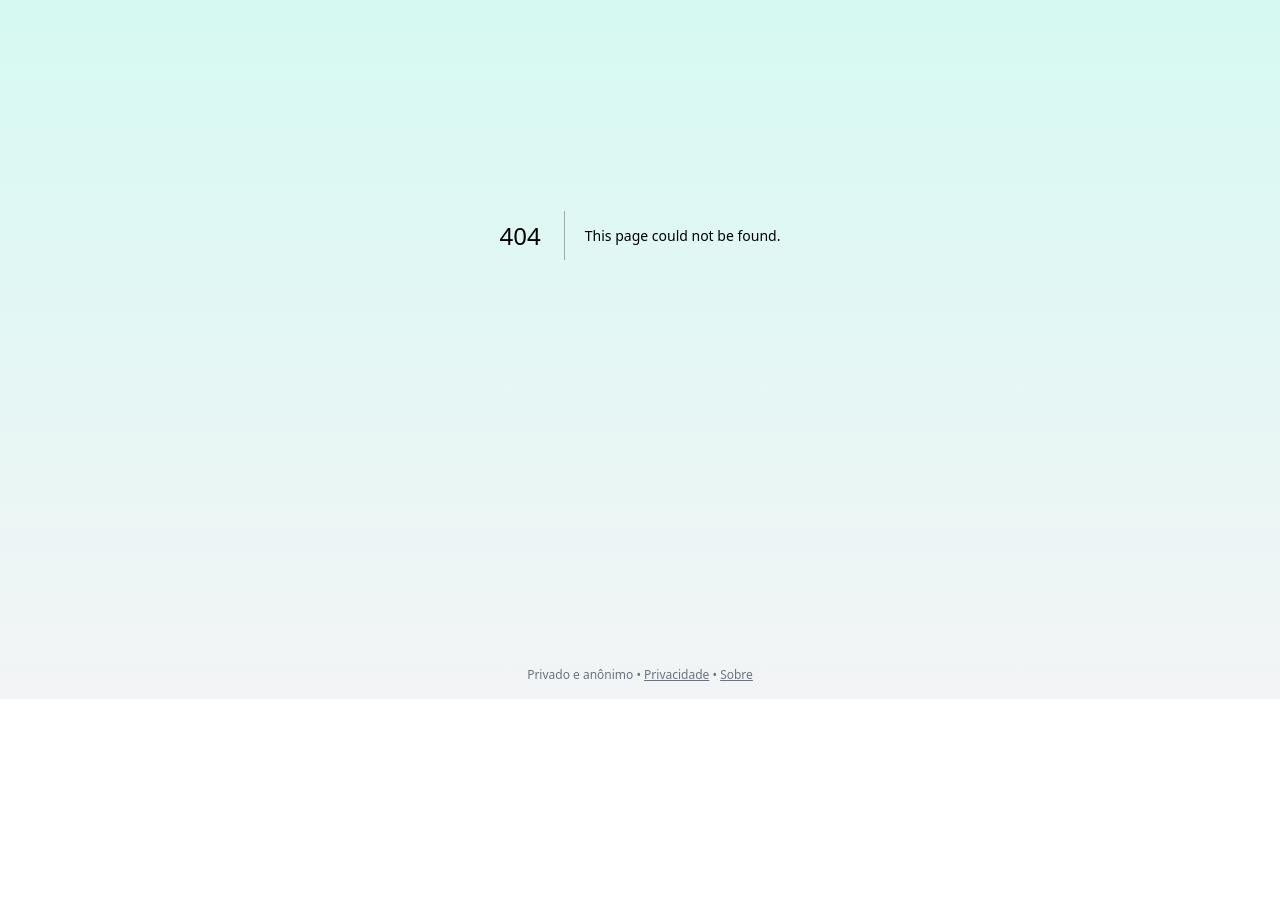
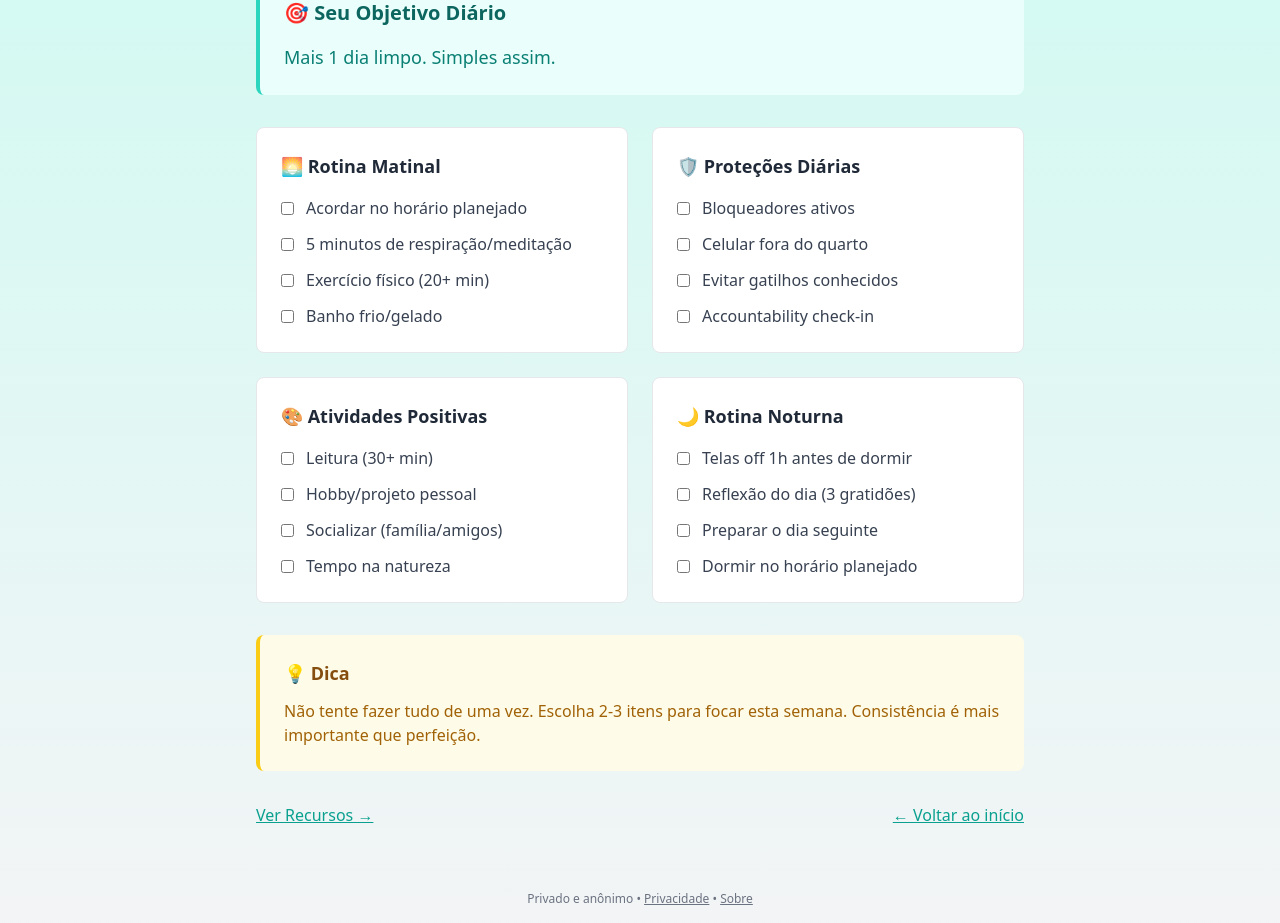
Before and after one commit to wagneradl/livre-agora, a Next.js app: page /plano in a window 1280 px wide. Before the commit this address had no page. Shown: the part 238-1161 px from the top of the page. Before the commit the page ends 937 px from the top, so only its background shows below. Built offline with nearby package versions, Linux system fonts and the light colour scheme.

Commit message:
Add personal plan page with daily tracking

```diff
--- /dev/null
+++ b/app/plano/page.tsx
@@ -0,0 +1,139 @@
+import Link from 'next/link'
+
+export const metadata = {
+  title: 'Plano Pessoal',
+  description: 'Crie e acompanhe seu plano diário de recuperação.'
+}
+
+export default function PlanoPage() {
+  return (
+    <div className="max-w-3xl mx-auto py-8 space-y-8">
+      <div className="text-center">
+        <h1 className="text-3xl font-bold text-primary-700 mb-4">📋 Plano Pessoal</h1>
+        <p className="text-gray-700">
+          Um plano diário simples para manter o foco e construir novos hábitos.
+        </p>
+      </div>
+
+      <div className="bg-primary-50 border-l-4 border-primary-400 p-6 rounded-lg">
+        <h2 className="text-xl font-semibold text-primary-800 mb-4">🎯 Seu Objetivo Diário</h2>
+        <p className="text-primary-700 text-lg font-medium">
+          Mais 1 dia limpo. Simples assim.
+        </p>
+      </div>
+
+      <div className="grid md:grid-cols-2 gap-6">
+        <div className="bg-white border border-gray-200 rounded-lg p-6">
+          <h3 className="text-lg font-semibold text-gray-800 mb-4">🌅 Rotina Matinal</h3>
+          <div className="space-y-3">
+            <label className="flex items-center space-x-3">
+              <input type="checkbox" className="rounded border-gray-300" />
+              <span className="text-gray-700">Acordar no horário planejado</span>
+            </label>
+            <label className="flex items-center space-x-3">
+              <input type="checkbox" className="rounded border-gray-300" />
+              <span className="text-gray-700">5 minutos de respiração/meditação</span>
+            </label>
+            <label className="flex items-center space-x-3">
+              <input type="checkbox" className="rounded border-gray-300" />
+              <span className="text-gray-700">Exercício físico (20+ min)</span>
+            </label>
+            <label className="flex items-center space-x-3">
+              <input type="checkbox" className="rounded border-gray-300" />
+              <span className="text-gray-700">Banho frio/gelado</span>
+            </label>
+          </div>
+        </div>
+
+        <div className="bg-white border border-gray-200 rounded-lg p-6">
+          <h3 className="text-lg font-semibold text-gray-800 mb-4">🛡️ Proteções Diárias</h3>
+          <div className="space-y-3">
+            <label className="flex items-center space-x-3">
+              <input type="checkbox" className="rounded border-gray-300" />
+              <span className="text-gray-700">Bloqueadores ativos</span>
+            </label>
+            <label className="flex items-center space-x-3">
+              <input type="checkbox" className="rounded border-gray-300" />
+              <span className="text-gray-700">Celular fora do quarto</span>
+            </label>
+            <label className="flex items-center space-x-3">
+              <input type="checkbox" className="rounded border-gray-300" />
+              <span className="text-gray-700">Evitar gatilhos conhecidos</span>
+            </label>
+            <label className="flex items-center space-x-3">
+              <input type="checkbox" className="rounded border-gray-300" />
+              <span className="text-gray-700">Accountability check-in</span>
+            </label>
+          </div>
+        </div>
+
+        <div className="bg-white border border-gray-200 rounded-lg p-6">
+          <h3 className="text-lg font-semibold text-gray-800 mb-4">🎨 Atividades Positivas</h3>
+          <div className="space-y-3">
+            <label className="flex items-center space-x-3">
+              <input type="checkbox" className="rounded border-gray-300" />
+              <span className="text-gray-700">Leitura (30+ min)</span>
+            </label>
+            <label className="flex items-center space-x-3">
+              <input type="checkbox" className="rounded border-gray-300" />
+              <span className="text-gray-700">Hobby/projeto pessoal</span>
+            </label>
+            <label className="flex items-center space-x-3">
+              <input type="checkbox" className="rounded border-gray-300" />
+              <span className="text-gray-700">Socializar (família/amigos)</span>
+            </label>
+            <label className="flex items-center space-x-3">
+              <input type="checkbox" className="rounded border-gray-300" />
+              <span className="text-gray-700">Tempo na natureza</span>
+            </label>
+          </div>
+        </div>
+
+        <div className="bg-white border border-gray-200 rounded-lg p-6">
+          <h3 className="text-lg font-semibold text-gray-800 mb-4">🌙 Rotina Noturna</h3>
+          <div className="space-y-3">
+            <label className="flex items-center space-x-3">
+              <input type="checkbox" className="rounded border-gray-300" />
+              <span className="text-gray-700">Telas off 1h antes de dormir</span>
+            </label>
+            <label className="flex items-center space-x-3">
+              <input type="checkbox" className="rounded border-gray-300" />
+              <span className="text-gray-700">Reflexão do dia (3 gratidões)</span>
+            </label>
+            <label className="flex items-center space-x-3">
+              <input type="checkbox" className="rounded border-gray-300" />
+              <span className="text-gray-700">Preparar o dia seguinte</span>
+            </label>
+            <label className="flex items-center space-x-3">
+              <input type="checkbox" className="rounded border-gray-300" />
+              <span className="text-gray-700">Dormir no horário planejado</span>
+            </label>
+          </div>
+        </div>
+      </div>
+
+      <div className="bg-yellow-50 border-l-4 border-yellow-400 p-6 rounded-lg">
+        <h3 className="text-lg font-semibold text-yellow-800 mb-3">💡 Dica</h3>
+        <p className="text-yellow-700">
+          Não tente fazer tudo de uma vez. Escolha 2-3 itens para focar esta semana.
+          Consistência é mais importante que perfeição.
+        </p>
+      </div>
+
+      <div className="flex justify-between items-center">
+        <Link
+          href="/recursos"
+          className="text-primary-600 hover:text-primary-700 underline"
+        >
+          Ver Recursos →
+        </Link>
+        <Link
+          href="/"
+          className="text-primary-600 hover:text-primary-700 underline"
+        >
+          ← Voltar ao início
+        </Link>
+      </div>
+    </div>
+  )
+}
```
